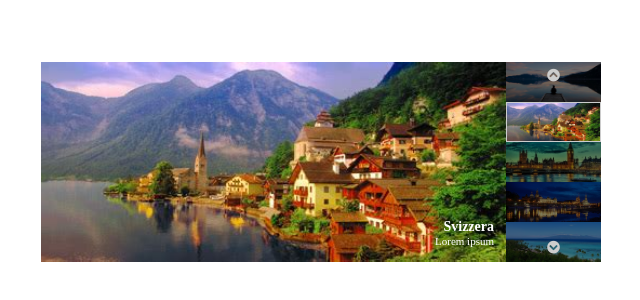
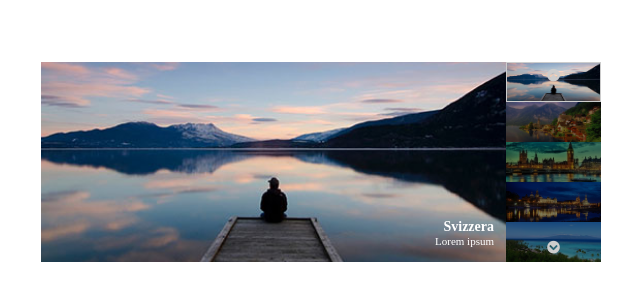
Before and after one commit to lorenzo-guerrini/js-array-carousel, a plain HTML site: page index.html in a window 1280 px wide. Shown: the part 238-538 px from the top of the page, without its empty margins (319-959 px from the left). Drawn offline with Linux system fonts and the light colour scheme.

Commit message:
Milestone 2 completata

```diff
--- a/index.html
+++ b/index.html
@@ -5,12 +5,15 @@
     <meta name="viewport" content="width=device-width, initial-scale=1.0">
     <title>Array Carousel</title>
     <link rel="stylesheet" href="style.css">
-    <link rel="stylesheet" href="https://cdnjs.cloudflare.com/ajax/libs/font-awesome/5.15.4/css/all.min.css" integrity="sha512-1ycn6IcaQQ40/MKBW2W4Rhis/DbILU74C1vSrLJxCq57o941Ym01SwNsOMqvEBFlcgUa6xLiPY/NS5R+E6ztJQ==" crossorigin="anonymous" referrerpolicy="no-referrer" />
+    <link rel="stylesheet" href="https://cdnjs.cloudflare.com/ajax/libs/font-awesome/5.15.4/css/all.min.css"
+        integrity="sha512-1ycn6IcaQQ40/MKBW2W4Rhis/DbILU74C1vSrLJxCq57o941Ym01SwNsOMqvEBFlcgUa6xLiPY/NS5R+E6ztJQ=="
+        crossorigin="anonymous" referrerpolicy="no-referrer" />
 </head>
+
 <body>
     <div class="container">
         <div class="showing">
-            <div class="showing-image second-image"></div>
+            <div class="showing-image"></div>
             <div class="showing-image-description">
                 <div class="showing-image-title">Svizzera</div>
                 <div class="showing-image-text">Lorem ipsum</div>
@@ -19,11 +22,6 @@
 
         <div class="images-selector">
             <div class="images-list">
-                <div class="selector-image first-image unselected"></div>
-                <div class="selector-image second-image selected"></div>
-                <div class="selector-image third-image unselected"></div>
-                <div class="selector-image fourth-image unselected"></div>
-                <div class="selector-image fifth-image unselected"></div>
             </div>
             <div class="arrows">
                 <div class="arrow up"><i class="fas fa-chevron-circle-up"></i></div>
--- a/myscript.js
+++ b/myscript.js
@@ -12,7 +12,7 @@ const title = [
     'Gran Bretagna',
     'Germania',
     'Paradise'
-]
+];
 
 const text = [
     'Lorem ipsum, dolor sit amet consectetur adipisicing elit. Et temporibus voluptatum suscipit tempore aliquid deleniti aut veniam inventore eligendi ex ad ullam, cumque provident totam omnis, magnam dolores dolorum corporis.',
@@ -20,4 +20,28 @@ const text = [
     'Lorem ipsum, dolor sit amet consectetur adipisicing elit.',
     'Lorem ipsum, dolor sit amet consectetur adipisicing elit. Et temporibus voluptatum suscipit tempore aliquid deleniti aut veniam inventore eligendi ex ad ullam,',
     'Et temporibus voluptatum suscipit tempore aliquid deleniti aut veniam inventore eligendi ex ad ullam,',
-]
+];
+
+// Inserisce le immagini nell'images-list laterale
+for (let i = 0; i < items.length; i++) {
+    const image = document.createElement("div");
+    image.classList.add("selector-image-" + i);
+
+    if (i == 0) {
+        image.classList.add("selected")
+    } else {
+        image.classList.add("unselected")
+    }
+
+    image.style.backgroundImage = "url(" + items[i] + ")";
+    document.querySelector(".images-list").append(image);
+}
+
+document.querySelector(".showing-image").style.backgroundImage = "url(" + items[0] + ")";
+
+let currentItem = 0; //indica l'elemento attualmente mostrato
+
+
+document.querySelector(".arrow.up").addEventListener("click", function() {
+
+})
--- a/style.css
+++ b/style.css
@@ -4,7 +4,7 @@
     box-sizing: border-box;
 }
 
-/*Immagini*/
+/* Immagini
 .first-image {
     background-image: url(img/01.jpg);
 }
@@ -23,7 +23,7 @@
 
 .fifth-image {
     background-image: url(img/05.jpg);
-}
+} */
 
 /*Elementi pagina*/
 .container {
@@ -81,18 +81,18 @@
     height: 100%;
 }
 
-.selector-image {
+[class^="selector-image-"] {
     width: 100%;
     height: 20%;
     background-position: center;
     background-size: cover;
 }
 
-.selector-image.unselected {
+[class^="selector-image-"].unselected {
     filter: brightness(50%);
 }
 
-.selector-image.selected {
+[class^="selector-image-"].selected {
     border: 1.5px solid #CCCCCC;
 }
 
```
Also changed, not shown: info.txt.
